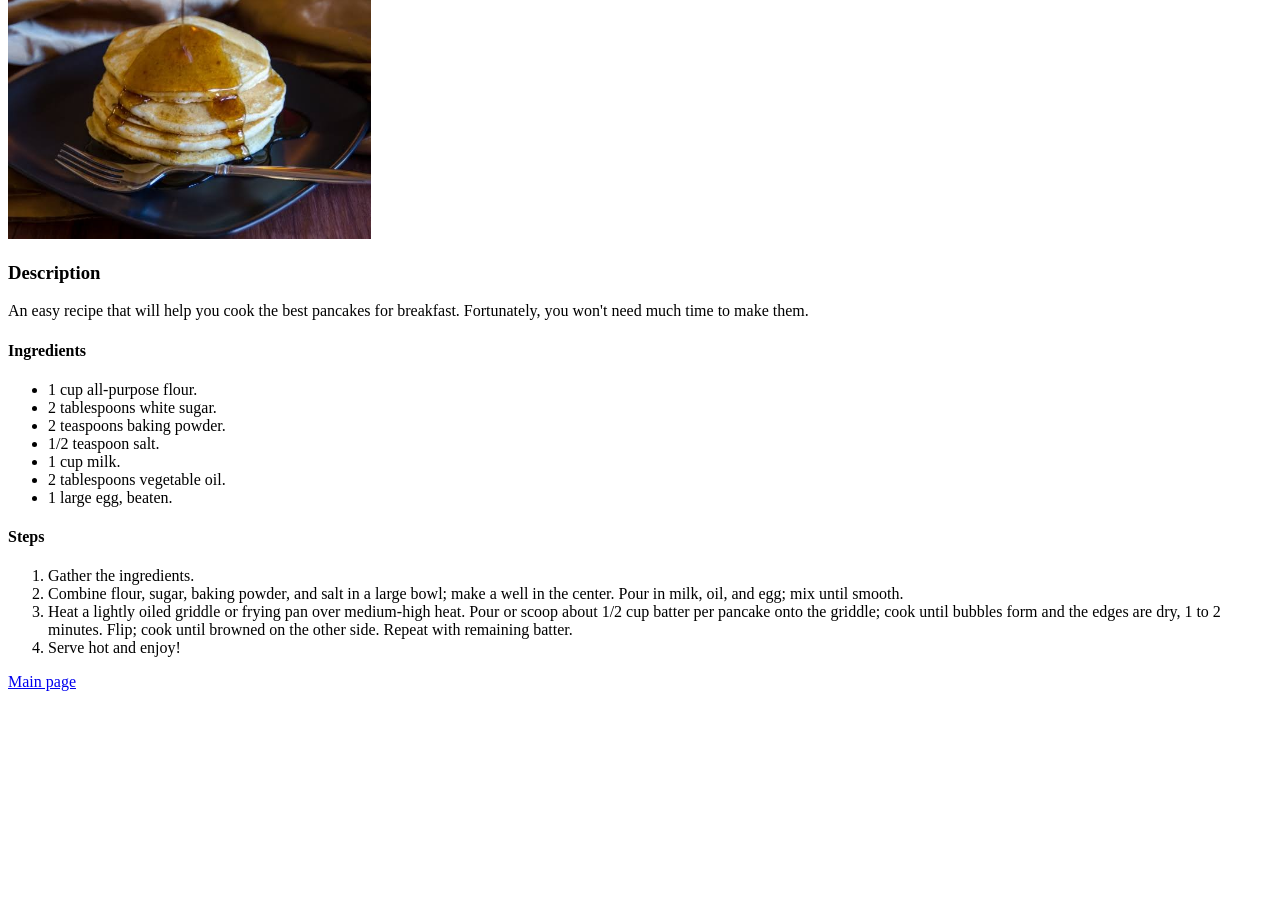
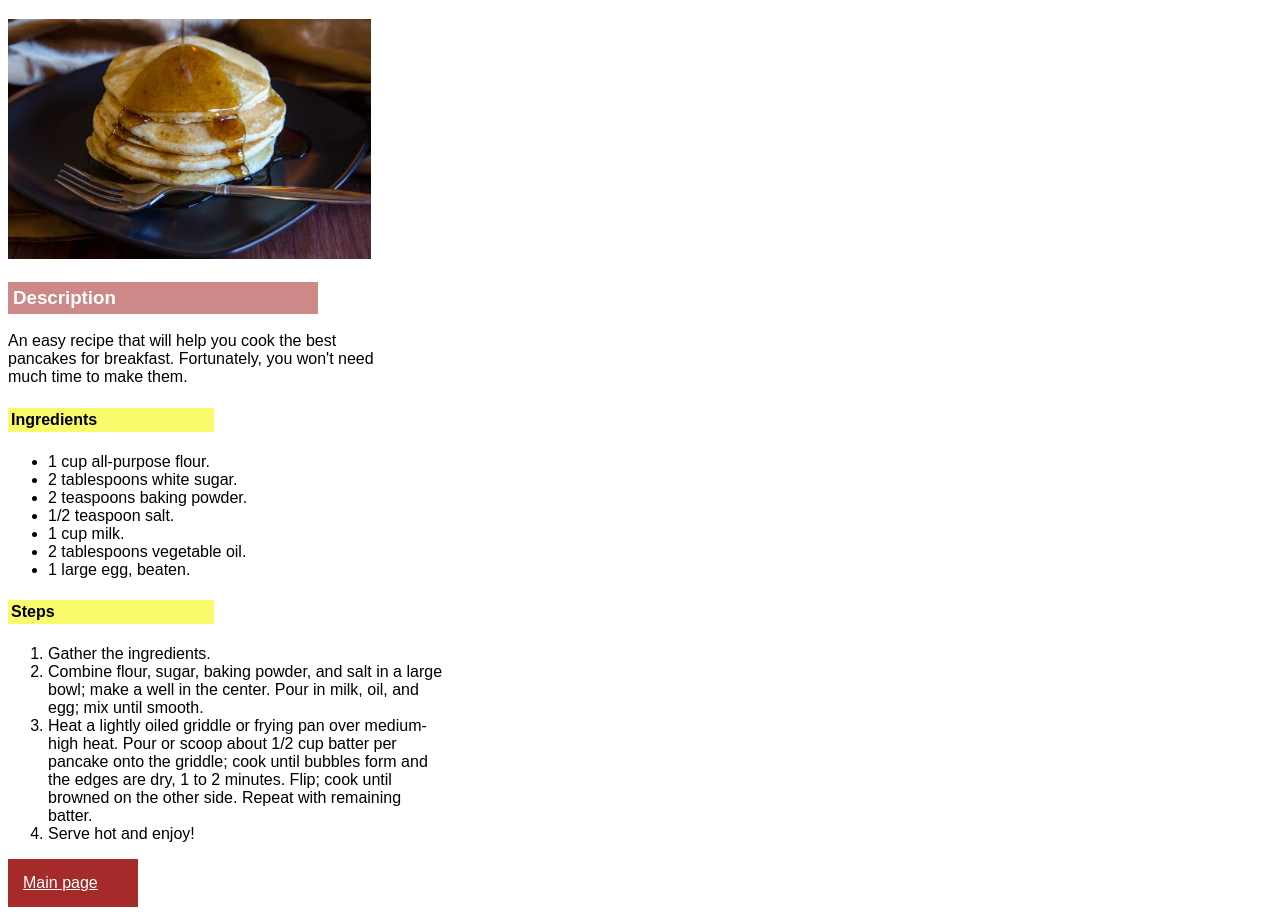
Before and after one commit to juanrodriguezsoftw-hub/odin-recipes, a plain HTML site: page recipes/pancakes.html in a window 1280 px wide. Shown: the part 81-996 px from the top of the page. Before the commit the page ends 800 px from the top, so only its background shows below. Drawn offline with Linux system fonts and the light colour scheme.

Commit message:
Add classes and ID to be stylized by using CSS

```diff
--- a/recipes/pancakes.html
+++ b/recipes/pancakes.html
@@ -3,6 +3,7 @@
 <head>
     <meta charset="UTF-8">
     <title>Pancakes</title>
+    <link rel="stylesheet" href="../styles.css">
 </head>
 <body>
     <h1>Pancakes recipe</h1>
@@ -29,8 +30,9 @@
         <li>Serve hot and enjoy!</li>
     </ol>
 
-
-    <a href="../index.html">Main page</a>
+<div class="link">
+    <a href="../index.html">Main page</a></span>
+</div>
 
 </body>
 </html>
```
Also changed, not shown: index.html (+5 -0 lines), recipes/iced_coffee.html (+3 -1 lines), recipes/sour_cream_cheesecake.html (+4 -2 lines).
